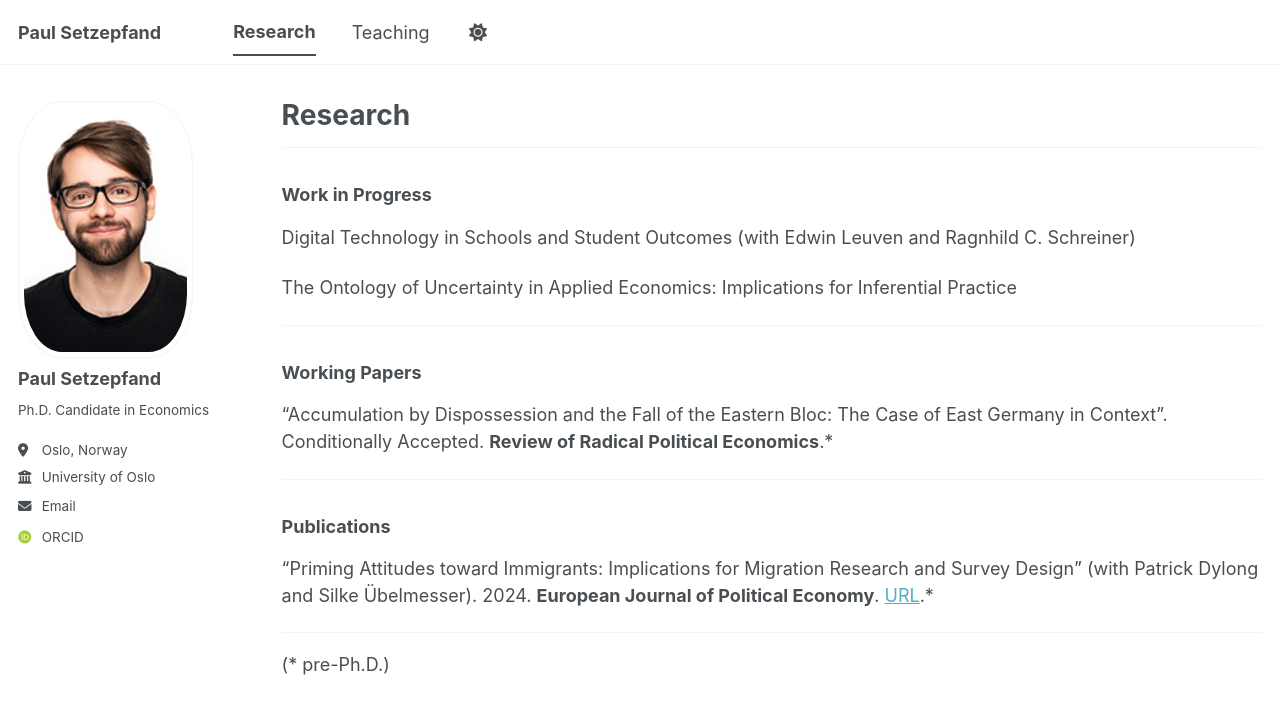
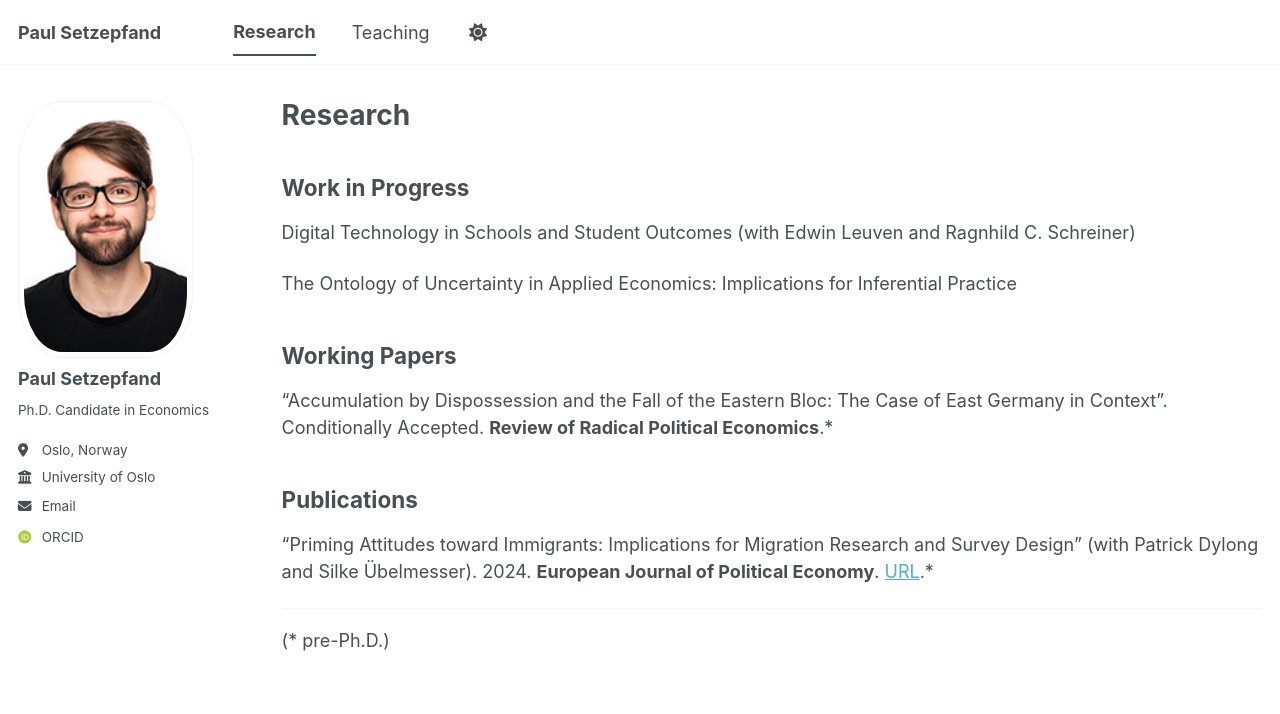
Before and after one commit to paulsetzepfand/paulsetzepfand.github.io, a Jekyll site: the page built from _pages/research.md, in a window 1280 px wide. Shown: the top 714 px of the page. Built offline with Jekyll 4.4.1, drawn with Linux system fonts in a browser that asks for light colours; some web fonts are replaced; a script bundle is joined from its source files by our own code; library files that are not in the unit come from our copies.

```diff
--- a/_pages/research.md
+++ b/_pages/research.md
@@ -5,23 +5,18 @@ author_profile: true
 layout: archive
 ---
 
----
 
-### Work in Progress
+## Work in Progress
 
 Digital Technology in Schools and Student Outcomes (with Edwin Leuven and Ragnhild C. Schreiner)
 
 The Ontology of Uncertainty in Applied Economics: Implications for Inferential Practice
 
----
-
-### Working Papers
+## Working Papers
 
 "Accumulation by Dispossession and the Fall of the Eastern Bloc: The Case of East Germany in Context". Conditionally Accepted. **Review of Radical Political Economics**.*
 
----
-
-### Publications
+## Publications
 
 "Priming Attitudes toward Immigrants: Implications for Migration Research and Survey Design" (with Patrick Dylong and Silke Übelmesser). 2024. **European Journal of Political Economy**. [URL](https://linkinghub.elsevier.com/retrieve/pii/S0176268024000569).*
 
```
